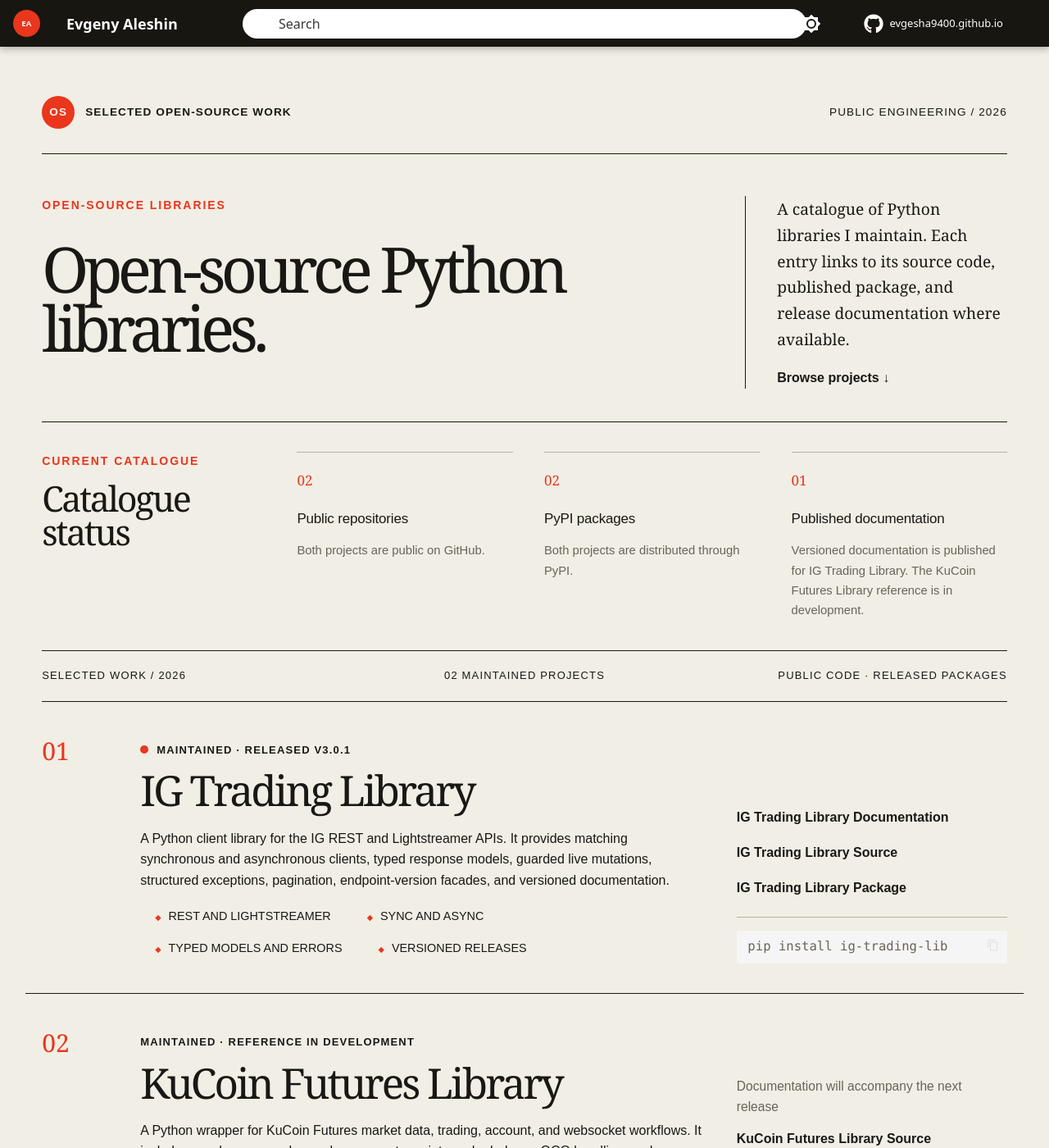
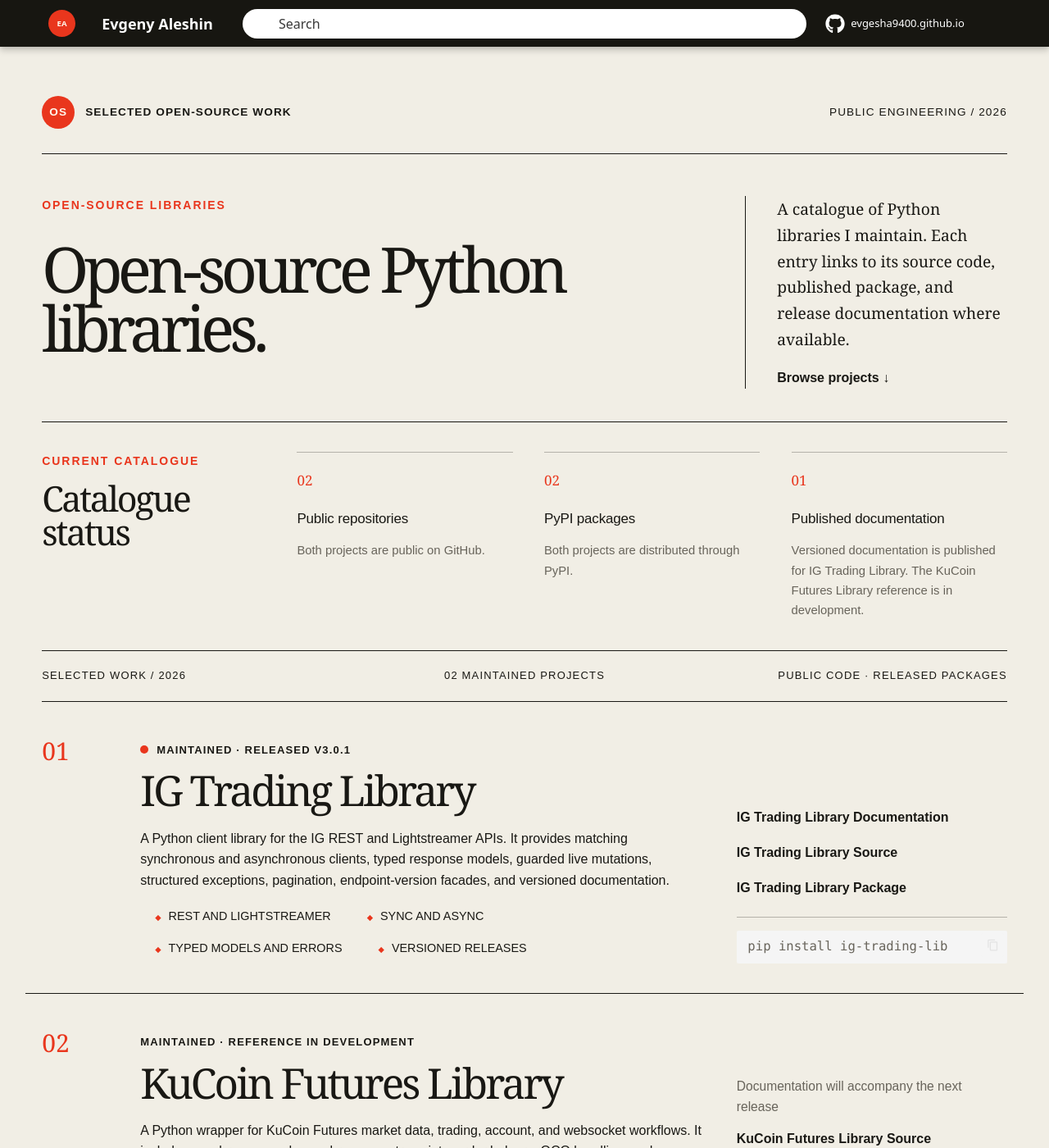
Before and after one commit to evgesha9400/evgesha9400.github.io, an MkDocs documentation site: the page built from docs/prototypes/editorial-registry.md, in a window 1280 px wide and 1400 px high. Shown: the whole window at 82% size. Built offline with MkDocs 1.6.1 and Material for MkDocs 9.7.7, drawn with Linux system fonts in a browser that asks for light colours; comment, search, counter and statistics services are not loaded.

Commit message:
fix(portal): align header with editorial content
- share the editorial page gutter with desktop header content
- align brand and repository edges to the page grid
- preserve independent centered search alignment

```diff
--- a/docs/assets/stylesheets/prototypes.css
+++ b/docs/assets/stylesheets/prototypes.css
@@ -191,6 +191,7 @@
   --editorial-ink: #191814;
   --editorial-muted: #68645b;
   --editorial-rule: rgb(25 24 20 / 28%);
+  --editorial-page-gutter: clamp(1rem, 4vw, 4.5rem);
   --md-accent-fg-color: var(--editorial-accent);
   --md-default-bg-color: var(--editorial-background);
   --md-default-fg-color: var(--editorial-ink);
@@ -214,7 +215,13 @@
 
 @media screen and (min-width: 60em) {
   body:has(.prototype--editorial) .md-header__inner {
+    box-sizing: border-box;
+    padding-inline: var(--editorial-page-gutter);
     position: static;
+  }
+
+  body:has(.prototype--editorial) .md-header__button.md-logo {
+    margin-left: 0;
   }
 
   body:has(.prototype--editorial) .md-search {
@@ -314,6 +321,7 @@
   background: var(--editorial-background);
   color: var(--editorial-ink);
   font-family: arial, helvetica, sans-serif;
+  padding-inline: var(--editorial-page-gutter);
   transition: background-color 160ms ease, color 160ms ease;
 }
 
```
Also changed, not shown: 1 other file.
